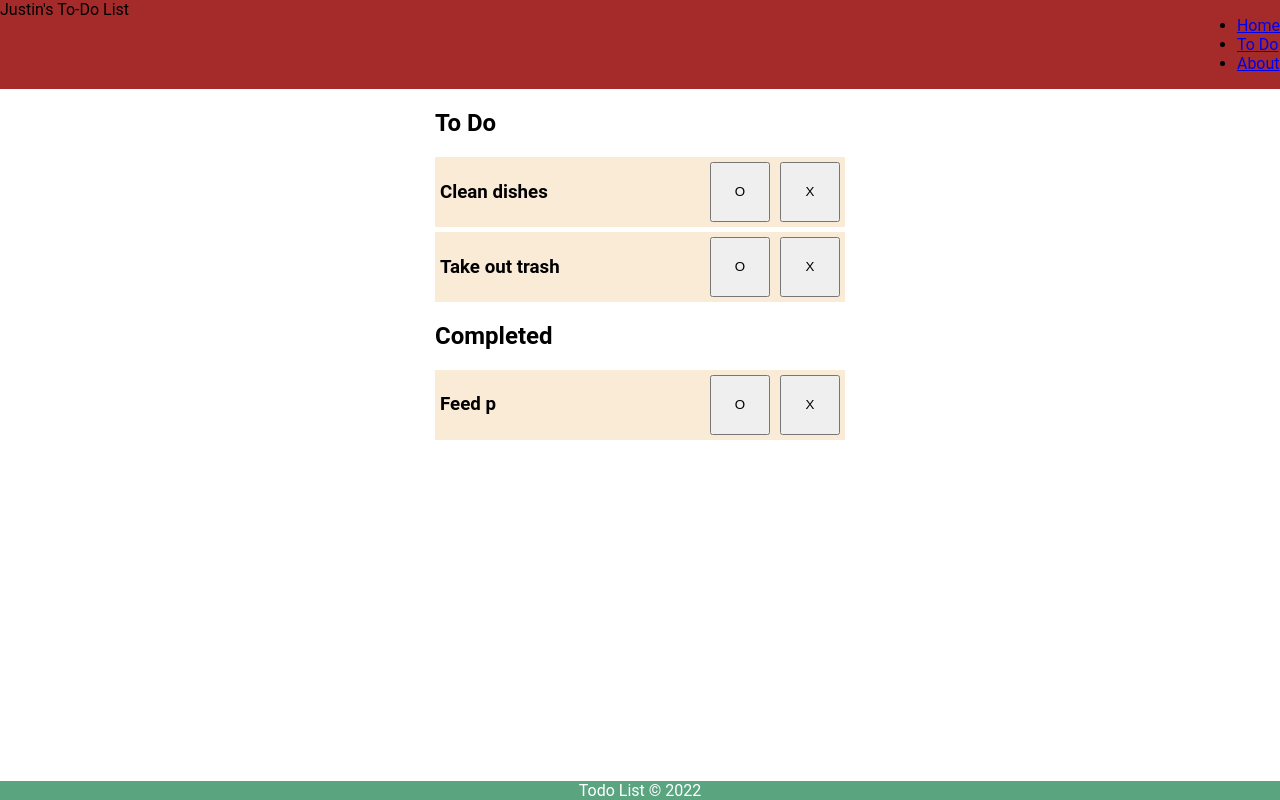
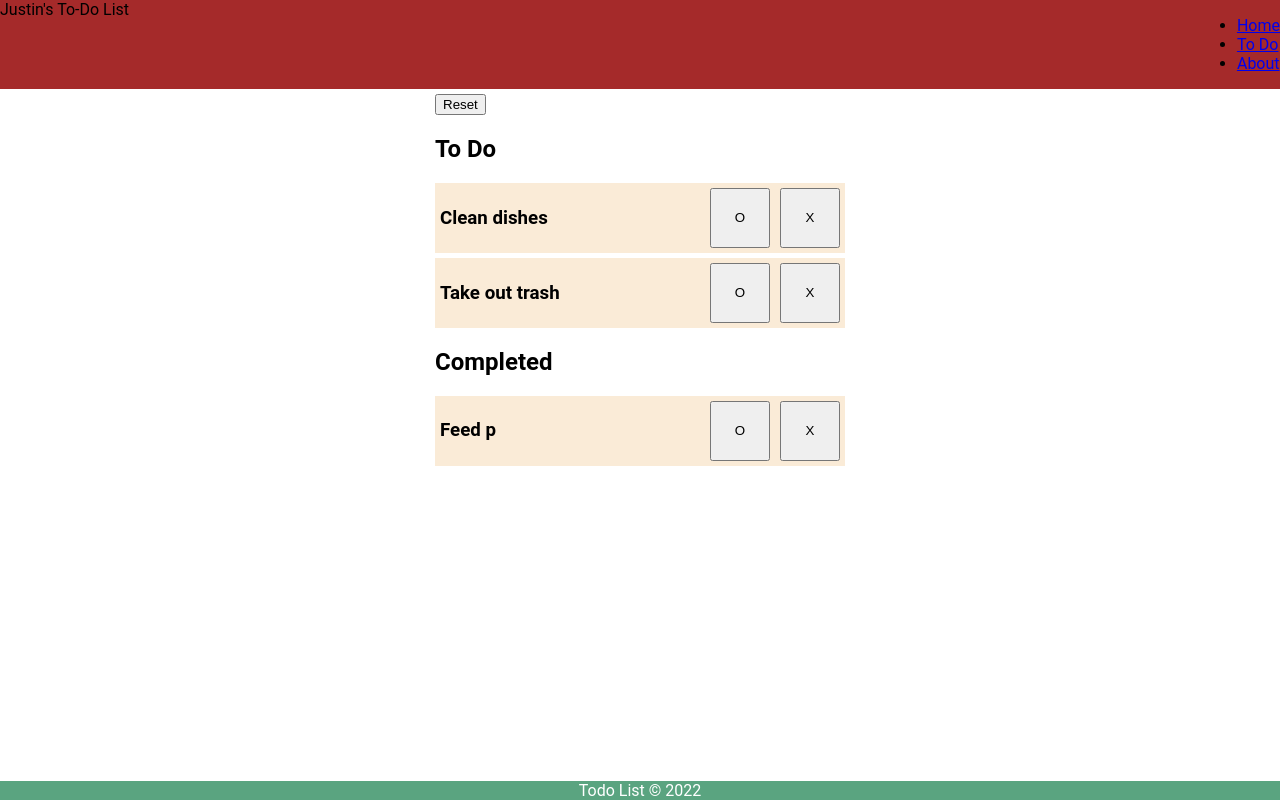
Before and after one commit to JustinMyerson/react-tasks-app, a React (Create React App) app: page /todos in a window 1280 px wide. Built offline with nearby package versions, Linux system fonts and the light colour scheme.

Commit message:
Add reset button and link dispatch

```diff
--- /dev/null
+++ b/src/Components/TodoList/TodoList.css
@@ -0,0 +1,3 @@
+.reset-button {
+  margin-top: 5px;
+}
--- a/src/Components/TodoList/TodoList.jsx
+++ b/src/Components/TodoList/TodoList.jsx
@@ -4,6 +4,8 @@ import { useReducer } from "react";
 import Todo from "../Todo/Todo";
 
 import { initialState, todoReducer } from "../../reducers/tools";
+
+import "./TodoList.css";
 
 function TodoList() {
   const [todosReducer, dispatch] = useReducer(todoReducer, initialState);
@@ -12,8 +14,17 @@ function TodoList() {
     dispatch({ type: "deleteTodo", payload: id });
   }
 
+  function onResetButtonClick() {
+    dispatch({ type: "resetTodo" });
+  }
+
   return (
     <div>
+      <div className="to-do-buttons-div">
+        <button className="reset-button" onClick={() => onResetButtonClick()}>
+          Reset
+        </button>
+      </div>
       <div className="still-todo-div">
         <h2>To Do</h2>
         <div className="render-to-do">
--- a/src/reducers/tools.jsx
+++ b/src/reducers/tools.jsx
@@ -27,10 +27,9 @@ export function todoReducer(state = initialState, action) {
       return newTodos;
     case "resetTodo":
       console.log(action.type);
-      return state;
+      return initialState;
     default:
       console.log(action.type);
-      console.log("teststststststs");
       return state;
   }
 }
```
